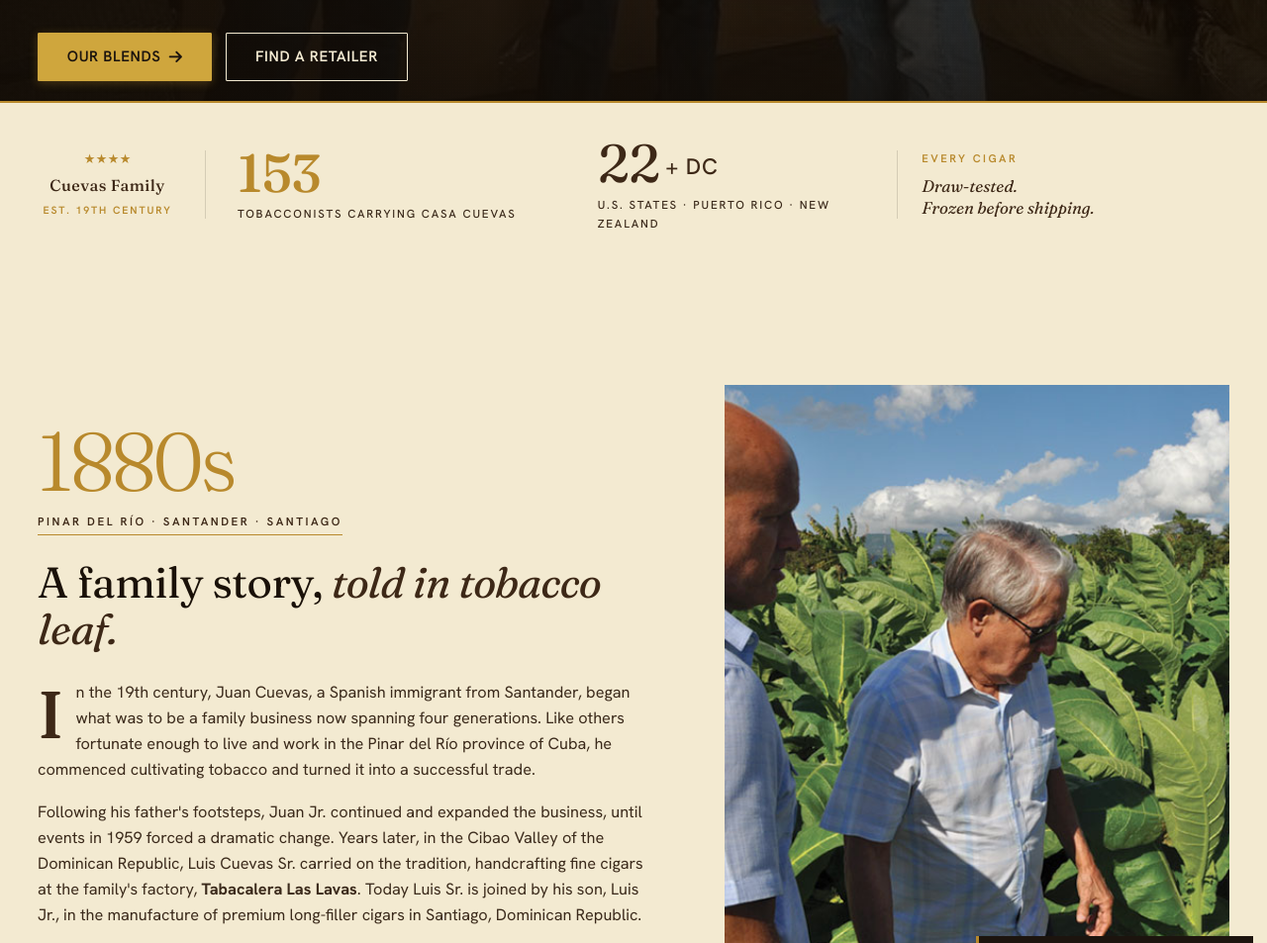
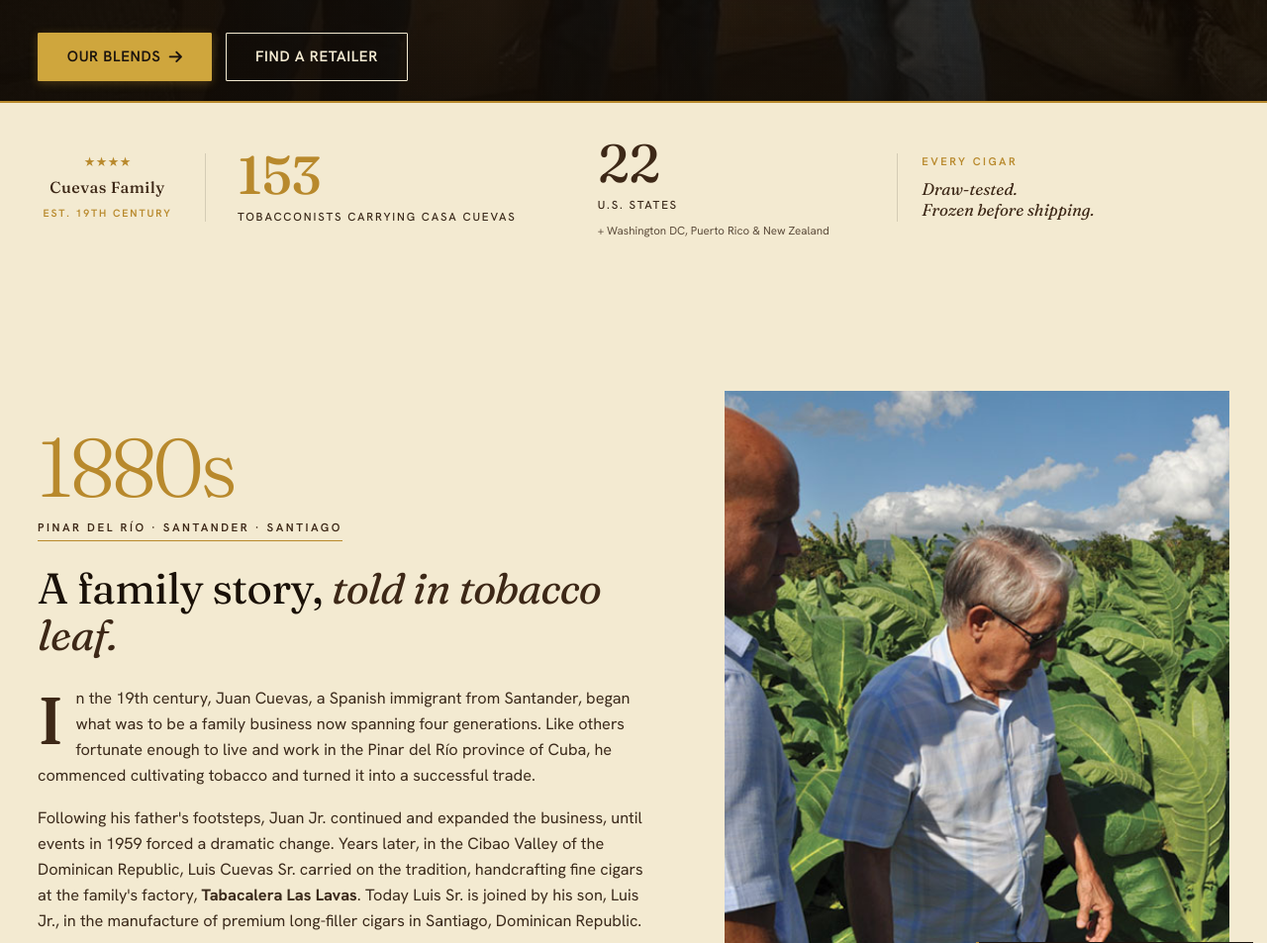
Before and after one commit to crossfiber/casa-cuevas-cigars, a plain HTML site: page index.html in a window 1280 px wide. Shown: the part 800-1753 px from the top of the page at 99% size. Drawn offline with Linux system fonts and the light colour scheme.

Commit message:
Trust strip: rewrite the 22-states stat
"22 + DC · U.S. STATES · PUERTO RICO · NEW ZEALAND" read as broken
— DC looked glued onto the number while the label started with
"U.S. STATES", and PR + NZ dangled. Restructured as:

  22
  U.S. STATES
  + Washington DC, Puerto Rico & New Zealand

Number is clean. Primary label matches the rhythm of the other two
stats. Secondary line (mixed-case, lighter weight, 82% opacity)
carries the DC / PR / NZ detail without competing for visual weight.
Retired the unused .tstat__plus CSS.

Co-Authored-By: Claude Opus 4.7 <noreply@anthropic.com>

```diff
--- a/index.html
+++ b/index.html
@@ -752,15 +752,6 @@ a:hover { color: var(--gold); }
   letter-spacing: -0.01em;
 }
 .tstat--primary .tstat__n { color: var(--gold); font-weight: 500; }
-.tstat__plus {
-  font-family: "Hanken Grotesk", sans-serif;
-  font-weight: 500;
-  font-size: 0.42em;
-  color: var(--cedar);
-  margin-left: 6px;
-  letter-spacing: 0.04em;
-  vertical-align: 0.35em;
-}
 .tstat__lbl {
   font-family: "Hanken Grotesk", sans-serif;
   font-weight: 500;
@@ -768,6 +759,15 @@ a:hover { color: var(--gold); }
   letter-spacing: 0.16em;
   text-transform: uppercase;
   color: var(--ink-soft);
+}
+.tstat__sub {
+  font-family: "Hanken Grotesk", sans-serif;
+  font-weight: 400;
+  font-size: 0.72rem;
+  line-height: 1.4;
+  color: var(--ink-soft);
+  opacity: 0.82;
+  margin-top: 2px;
 }
 .tstat--claim { border-left: 1px solid var(--rule); padding-left: 24px; gap: 8px; }
 .tstat__kicker {
@@ -2492,8 +2492,9 @@ address.footer-address { font-style: normal; }
         <span class="tstat__lbl">Tobacconists carrying Casa Cuevas</span>
       </div>
       <div class="tstat">
-        <span class="tstat__n">22<span class="tstat__plus">+ DC</span></span>
-        <span class="tstat__lbl">U.S. states &middot; Puerto Rico &middot; New Zealand</span>
+        <span class="tstat__n">22</span>
+        <span class="tstat__lbl">U.S. states</span>
+        <span class="tstat__sub">+ Washington DC, Puerto Rico &amp; New Zealand</span>
       </div>
       <div class="tstat tstat--claim">
         <span class="tstat__kicker">Every cigar</span>
```
